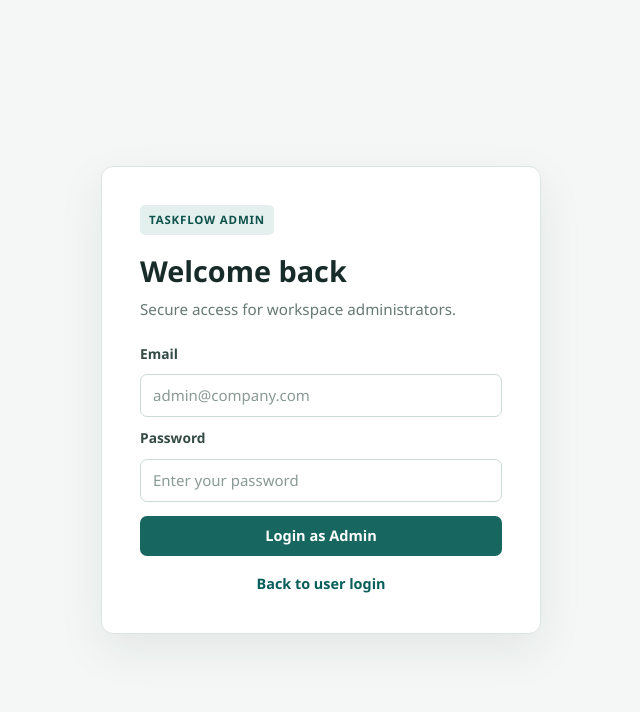
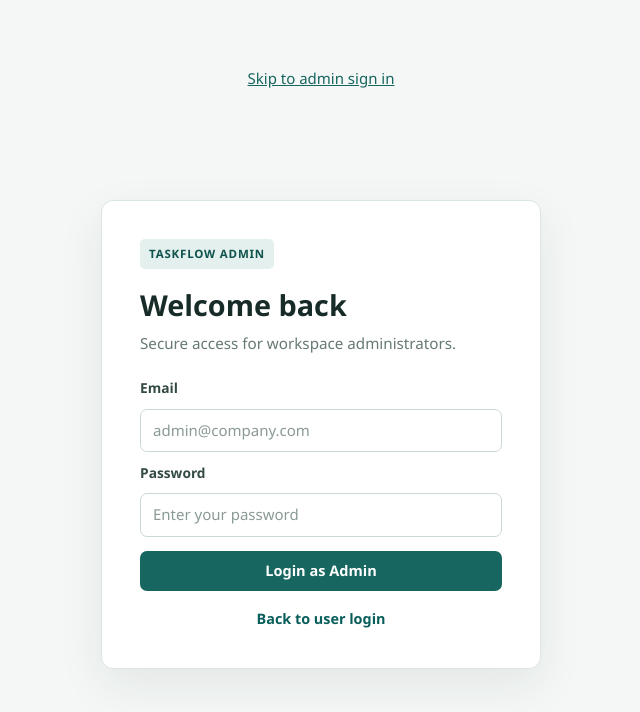
Before and after one commit to Lamsalyusu/grpc-new-project, a website: page InternProject1/client/admin-login.html in a window 1280 px wide. Shown: the whole page, without its empty margins (319-959 px from the left). Drawn offline with Linux system fonts and the light colour scheme.

Commit message:
fix: fixed admin login UI

```diff
--- a/InternProject1/client/admin-login.html
+++ b/InternProject1/client/admin-login.html
@@ -9,7 +9,8 @@
   <link rel="stylesheet" href="css/ui.css" />
 </head>
 <body class="auth-shell">
-  <div class="auth-card">
+  <a class="skip-link" href="#main-content">Skip to admin sign in</a>
+  <main id="main-content" class="auth-card" tabindex="-1">
     <div class="brand-badge">TaskFlow Admin</div>
     <h1>Welcome back</h1>
     <p class="auth-subtext">Secure access for workspace administrators.</p>
@@ -29,7 +30,7 @@
     <div class="text-link-row">
       <a href="index.html">Back to user login</a>
     </div>
-  </div>
+  </main>
 
   <script src="js/api.js"></script>
   <script src="js/admin-auth.js"></script>
```
